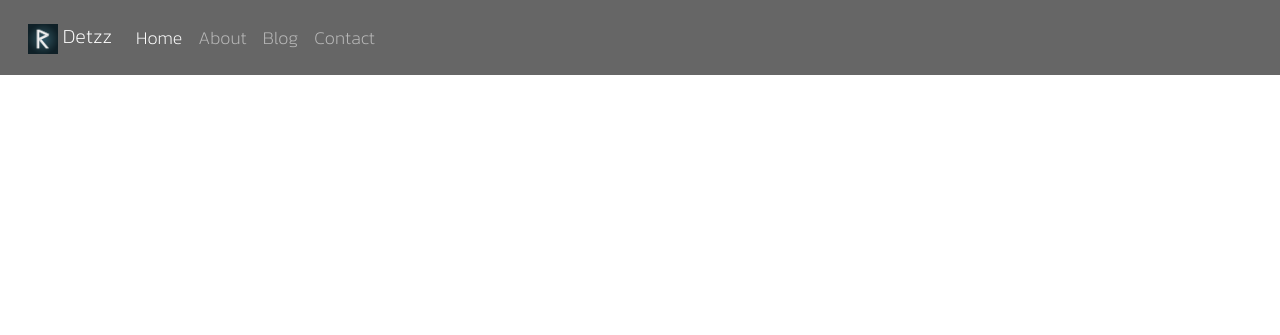
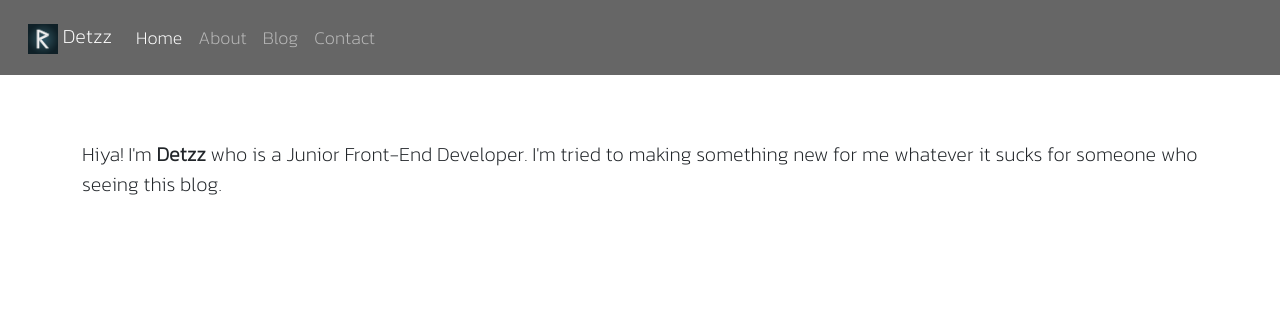
Before and after one commit to dethMastery/json-blog, a PHP site: page / in a window 1280 px wide. Shown: the top 335 px of the page. Run offline with PHP 8.4, Linux system fonts and the light colour scheme.

Commit message:
add about

```diff
--- a/asset/index.css
+++ b/asset/index.css
@@ -25,6 +25,14 @@ article {
 /* Header */
 
 
+/* About */
+
+#about {
+    padding: 4rem 0;
+    font-size: 20px;
+}
+
+
 /* Footer */
 
 
--- a/index.php
+++ b/index.php
@@ -48,10 +48,19 @@
         </div>
     </nav>
 
-    <!-- Header Part -->
+    <!-- Header -->
     <header>
 
     </header>
+
+    <!-- About -->
+    <section id="about">
+        <div class="container">
+            <p>
+                Hiya! I'm <strong>Detzz</strong> who is a Junior Front-End Developer. I'm tried to making something new for me whatever it sucks for someone who seeing this blog.
+            </p>
+        </div>
+    </section>
 
     <!-- Footer-->
     <footer>
```
